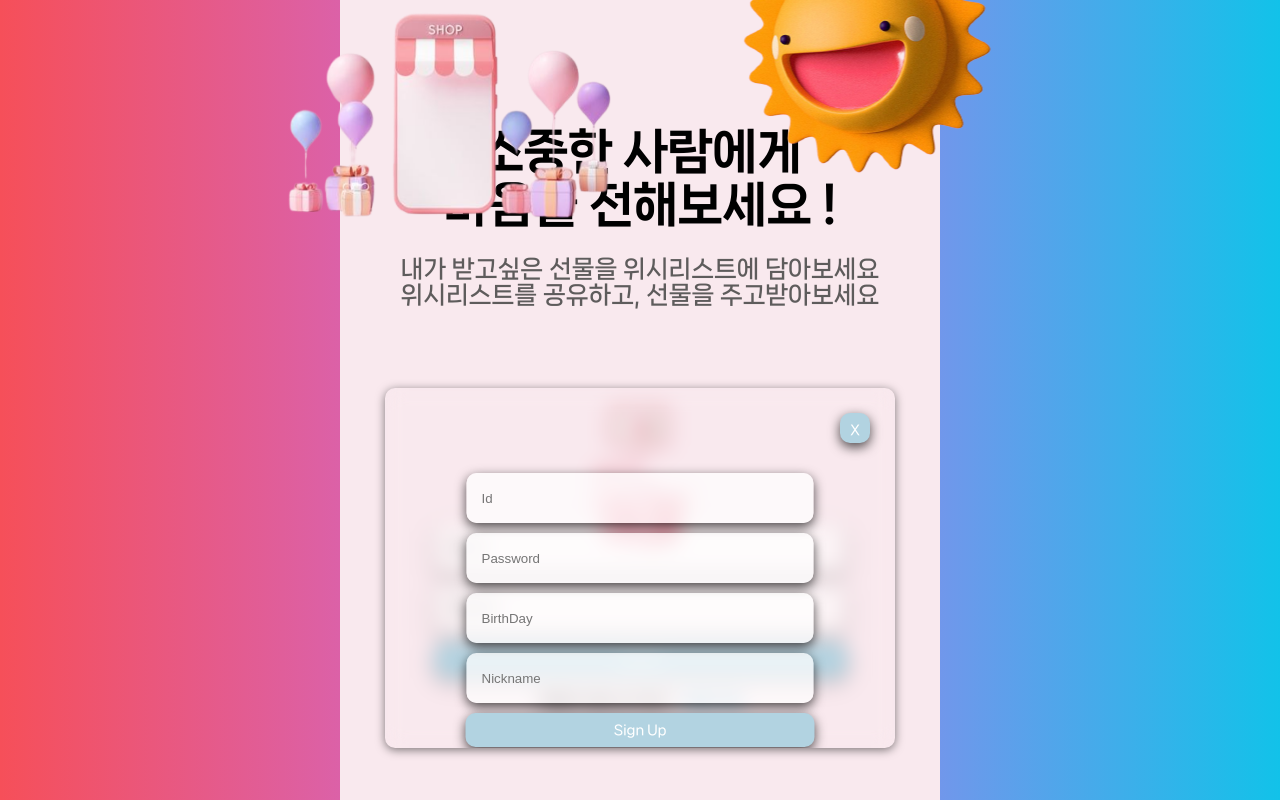
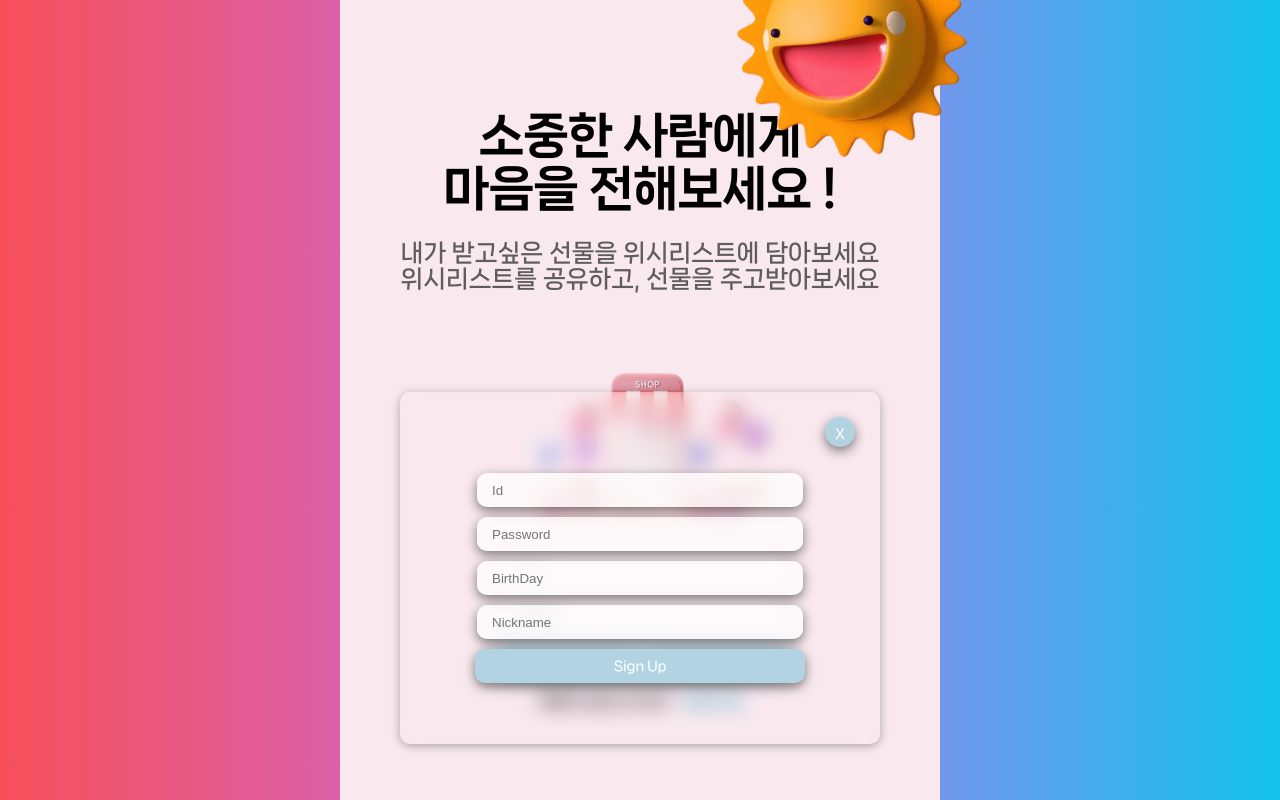
Before and after one commit to gift-project/master, a Next.js app: page / in a window 1280 px wide. Both pictures are taken after a click on the button "회원가입". Built offline with nearby package versions, Linux system fonts and the light colour scheme.

Commit message:
0315Last

```diff
--- a/pages/MyPage/[id].jsx
+++ b/pages/MyPage/[id].jsx
@@ -25,7 +25,7 @@ const MyPage = () => {
     },[])
 
     return (
-    <div style={{width: "100%", height: "100%", position: "relative", paddingTop:"10%", backgroundColor: "#f4f5f9"}}>
+    <div style={{width: "100%", height: "100%", position: "relative", paddingTop:"10%"}}>
       {/* <div style={{position:"fixed",top:"48%",left:"50%",transform:"translate(-50%,-50%)",zIndex:0,background:"rgba(255,255,255,0.6)",width:"100%", maxWidth: "600px" ,height:"90vh",borderRadius:"24px",boxShadow:"0 2px 2px"}}> */}
 
         <div style={{position: "absolute", right: "30px", top: "30px"}}>
--- a/pages/index.js
+++ b/pages/index.js
@@ -78,11 +78,11 @@ export default function Home() {
     alt="image1"
     style={{
       position: "absolute",
-      bottom: "63%",
-      left: "45%",
+      bottom: "28%",
+      left: "71%",
       transform: "translateX(-83%)",
-      maxWidth: "500px",
-      maxHeight: "500px",
+      maxWidth: "60%",
+      maxHeight: "100%",
       zIndex: 1,
         // width:"320px",
       // height:"320px",
@@ -94,15 +94,15 @@ export default function Home() {
     alt="image2"
     style={{
       position: "absolute",
-      bottom: "63%",
+      bottom: "66%",
       left: "50%",
       transform: "translateX(-4%)",
-      maxWidth: "100%",
+      maxWidth: "80%",
       maxHeight: "100%",
       zIndex: 1,
     }}
   />
-  <img
+  {/* <img
     src="/img/pinkCart-removebg-preview.png"
     alt="image3"
     style={{
@@ -114,9 +114,9 @@ export default function Home() {
       maxHeight: "250px",
       zIndex: 1,
     }}
-  />
+  /> */}
 
-      <div style={{marginBottom: "35%"}}>
+      <div style={{marginBottom: "43%"}}>
         <h1 style={{ marginBottom: "25px", fontSize: "3rem", letterSpacing: "-1px", fontFamily:"Neo4",  textAlign: "center"}}>
           소중한 사람에게
           <br />
@@ -132,7 +132,7 @@ export default function Home() {
         <div
           style={{
             marginBottom: "15%",
-            width: "70%",
+            width: "50%",
           }}
         >
           <form
@@ -153,14 +153,14 @@ export default function Home() {
               {/* <Form.Label htmlFor="">ID</Form.Label> */}
               <Form.Control name="id" placeholder="아이디" type="text"
               style={{
-                width:"100%",
-                height: "50px",
+                width:"98%",
+                height: "34px",
                 border: "none",
                 borderRadius: "10px",
                 // padding: "10px 0",
                 cursor: "pointer",
                 margin: "5px",
-                boxShadow: "0 4px 12px rgba(0, 0, 0, 0.3)", // 그림자 효과
+                boxShadow: "0 4px 12px rgba(0, 0, 0, 0.15)", // 그림자 효과
                 background:"rgba(255, 255, 255, 0.5)",
                 outline: "none", // 클릭 시 파란색 아웃라인 제거
                }}/>
@@ -181,14 +181,14 @@ export default function Home() {
                 aria-describedby="passwordHelpBlock"
                 name="passwords"
                 style={{
-                  width:"100%",
-                  height: "50px",
+                  width:"98%",
+                  height: "34px",
                   border: "none",
                   borderRadius: "10px",
                   // padding: "10px 0",
                   cursor: "pointer",
                   margin: "5px",
-                  boxShadow: "0 4px 12px rgba(0, 0, 0, 0.3)", // 그림자 효과
+                  boxShadow: "0 4px 12px rgba(0, 0, 0, 0.15)", // 그림자 효과
                   background:"rgba(255, 255, 255, 0.5)",
                   outline: "none", // 클릭 시 파란색 아웃라인 제거
 
@@ -207,7 +207,7 @@ export default function Home() {
                       padding: "10px 0",
                       cursor: "pointer",
                       margin: "5px",
-                      boxShadow: "0 4px 12px rgba(0, 0, 0, 0.3)", // 그림자 효과
+                      boxShadow: "0 4px 12px rgba(0, 0, 0, 0.15)", // 그림자 효과
 
                      }}
               // style={{
@@ -263,8 +263,8 @@ export default function Home() {
           style={{
             display: modalOpen ? "flex" : "none",
             position: "absolute",
-            width: "85%",
-            height: "45%",
+            width: "80%",
+            height: "44%",
             top: "71%",
             left: "50%",
             transform: "translate(-50%, -50%)",
@@ -272,12 +272,10 @@ export default function Home() {
 
             position:"absolute",
             overflow:"auto",
-            boxShadow: "0px 2px 10px rgba(0, 0, 0, 0.5)",
+            boxShadow: "0px 2px 10px rgba(0, 0, 0, 0.3)",
             borderRadius: "10px",
-            backdropFilter:"blur(10px)"
-
-
-            // width:"100%",height:"90vh",paddingTop:"85px",  position:"relative"
+            backdropFilter:"blur(10px)",
+            background:"rgba(#f9e9ee, 0.5)",
 
           }}
         >
@@ -288,16 +286,15 @@ export default function Home() {
               right: "20px",
               width: "30px",
               height: "30px",
-              // backgroundColor: "b2d3e1",
-              // borderRadius:"10px"
+
               background: "#b2d3e1",
               color: "#fff",
               border: "none",
-              borderRadius: "10px",
+              borderRadius: "50%",
               padding: "10px 0",
               cursor: "pointer",
               margin: "5px",
-              boxShadow: "0 4px 12px rgba(0, 0, 0, 0.7)", // 그림자 효과
+              boxShadow: "0 4px 12px rgba(0, 0, 0, 0.5)", // 그림자 효과
 
             }}
             onClick={() => {
@@ -388,7 +385,7 @@ export default function Home() {
             <button
               style={{
                 width:"98%",
-                height: "50px",
+                height: "34px",
                 background: "#b2d3e1",
                 color: "#fff",
                 border: "none",
@@ -396,35 +393,13 @@ export default function Home() {
                 padding: "10px 0",
                 cursor: "pointer",
                 margin: "5px",
-                boxShadow: "0 4px 12px rgba(0, 0, 0, 0.7)", // 그림자 효과
+                boxShadow: "0 4px 12px rgba(0, 0, 0, 0.5)", // 그림자 효과
 
               }}
               type="submit"
             >
               Sign Up
 
-{/* width:"98%",
-        height: "50px",
-        background: "#b2d3e1",
-        color: "#fff",
-        border: "none",
-        borderRadius: "10px",
-        padding: "10px 0",
-        cursor: "pointer",
-        margin: "5px",
-        boxShadow: "0 4px 12px rgba(0, 0, 0, 0.15)", // 그림자 효과
-         */}
-{/*
-                width:"100%",
-                height: "50px",
-                border: "none",
-                borderRadius: "10px",
-                // padding: "10px 0",
-                cursor: "pointer",
-                margin: "5px",
-                boxShadow: "0 4px 12px rgba(0, 0, 0, 0.15)", // 그림자 효과
-                background:"rgba(255, 255, 255, 0.5)",
-                outline: "none", // 클릭 시 파란색 아웃라인 제거 */}
             </button>
           </form>
         </div>
--- a/styles/globals.css
+++ b/styles/globals.css
@@ -130,19 +130,11 @@ input {
   border: none;
   border-radius: 10px;
   cursor: pointer;
-  box-shadow: 0 4px 12px rgba(0, 0, 0, 0.7);
+  box-shadow: 0 4px 12px rgba(0, 0, 0, 0.5);
   background: rgba(255, 255, 255, 0.7);
   outline: darkblue;
   padding: 10px 15px;
-  height: 50px;
+  height: 34px;
   margin: 5px;
 
-
-
-  /* width: 100%;
-  margin: 0;
-  margin-bottom: 10px;
-  padding: 8px 70px 10px 5px;
-  border-radius: 7px;
-  border: 1px solid #ddd */
-}
+ }
```
Also changed, not shown: pages/GiftTree/[id].jsx (+25 -8 lines), pages/src/component/NavBar.jsx (+48 -5 lines), pages/src/component/ProductList.jsx (+38 -20 lines).
